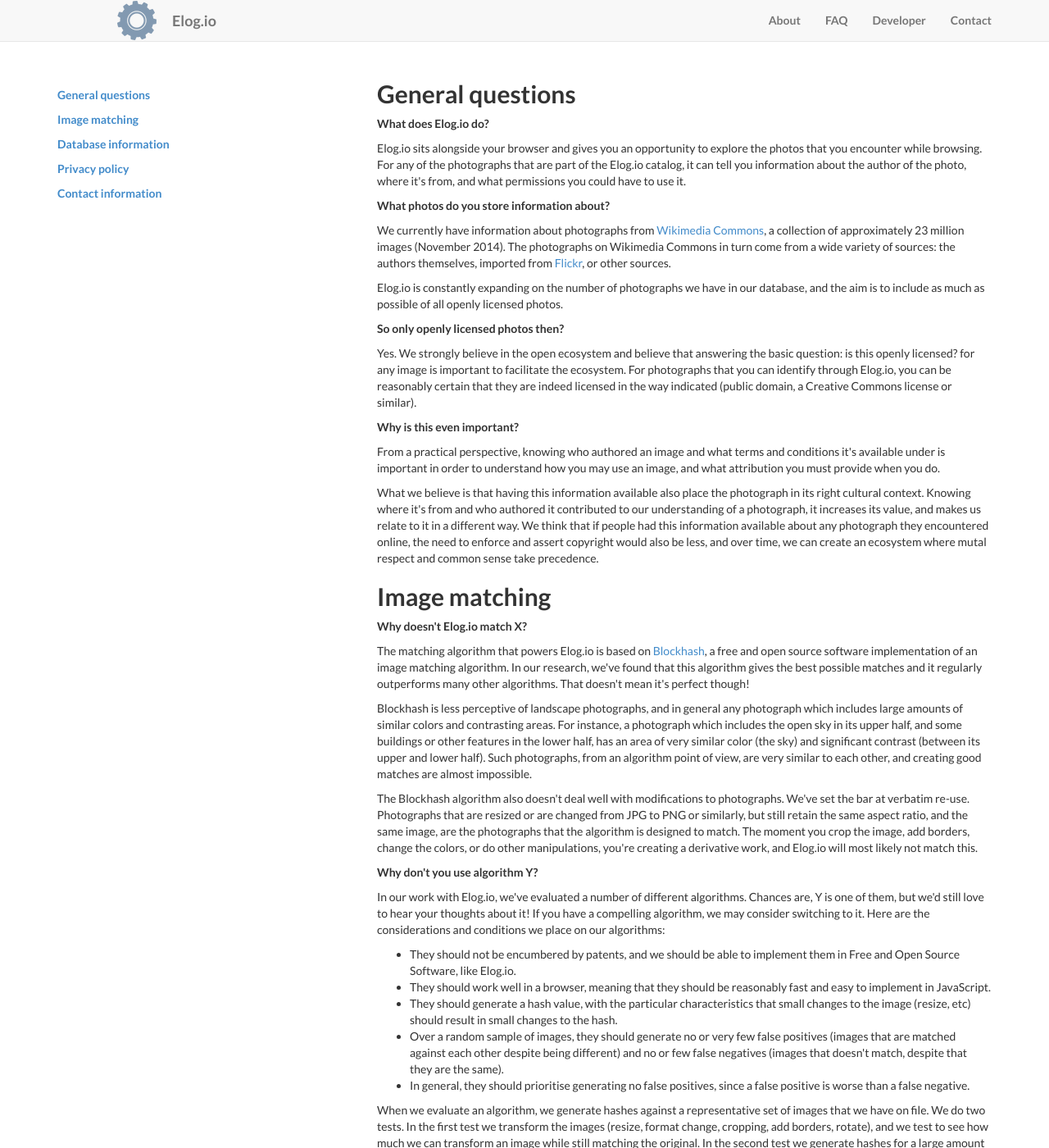
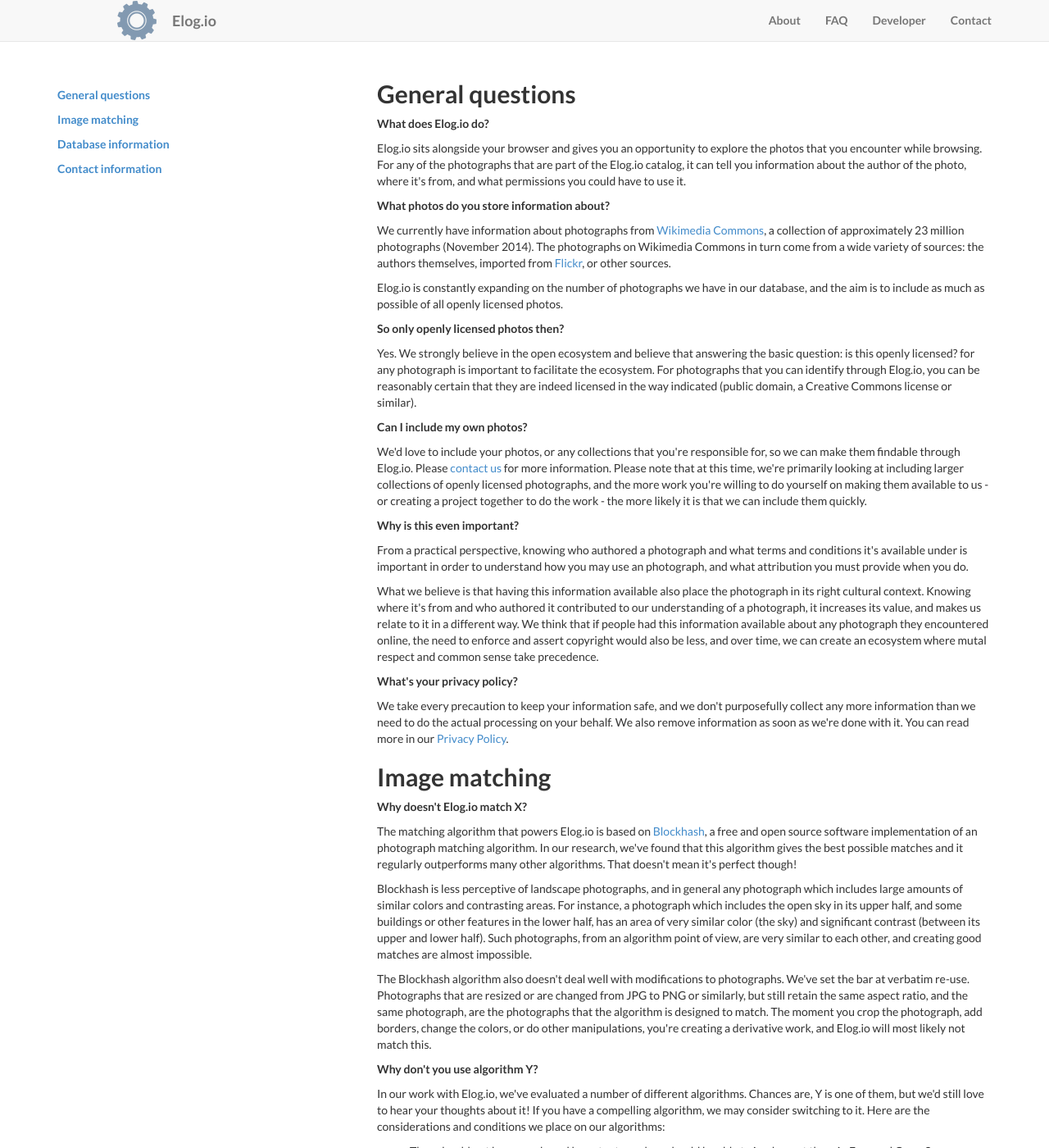
Before and after one commit to commonsmachinery/elogio, a Jekyll site: the page built from faq.html, in a window 1280 px wide and 1400 px high. Shown: the whole window at 82% size. Built offline with Jekyll 4.4.1, drawn with Linux system fonts in a browser that asks for light colours; nearby versions of some CDN libraries; library files that are not in the unit come from our copies; some of the changed text lies outside the part shown.

Commit message:
Updated FAQ and started dev information

```diff
--- a/_includes/footer.html
+++ b/_includes/footer.html
@@ -5,15 +5,19 @@
             <div class="col-md-8">
                 <ul class="list-inline">
                     <li>
-                        <a href="#home">Home</a>
+                        <a href="/">Home</a>
                     </li>
                     <li class="footer-menu-divider">&sdot;</li>
                     <li>
-                        <a href="#about">About</a>
+                        <a href="/faq/">FAQ</a>
                     </li>
                     <li class="footer-menu-divider">&sdot;</li>
                     <li>
-                        <a href="#services">Services</a>
+                        <a href="/privacy/">Privacy Policy</a>
+                    </li>
+                    <li class="footer-menu-divider">&sdot;</li>
+                    <li>
+                        <a href="/dev/">Developer</a>
                     </li>
                     <li class="footer-menu-divider">&sdot;</li>
                     <li>
--- a/_includes/navigation.html
+++ b/_includes/navigation.html
@@ -18,10 +18,10 @@
                     <a href="#features">About</a>
                 </li>
                 <li>
-                    <a href="#">FAQ</a>
+                    <a href="/faq/">FAQ</a>
                 </li>
                 <li>
-                    <a href="#">Developer</a>
+                    <a href="/dev/">Developer</a>
                 </li>
                 <li>
                     <a href="#contact">Contact</a>
--- a/_layouts/faq.html
+++ b/_layouts/faq.html
@@ -10,7 +10,6 @@
                 <p><a href="#general">General questions</a></p>
                 <p><a href="#matching">Image matching</a></p>
                 <p><a href="#database">Database information</a></p>
-                <p><a href="#privacy">Privacy policy</a></p>
                 <p><a href="#contact">Contact information</a></p>
             </div>
             <div class="col-md-2">
--- a/faq.html
+++ b/faq.html
@@ -19,7 +19,7 @@
 <p>
  We currently have information about photographs from
  <a href="http://commons.wikipedia.org">Wikimedia Commons</a>, a collection
- of approximately 23 million images (November 2014). The photographs on
+ of approximately 23 million photographs (November 2014). The photographs on
  Wikimedia Commons in turn come from a wide variety of sources: the authors
  themselves, imported from <a href="http://flickr.com">Flickr</a>, or other
  sources.
@@ -33,17 +33,28 @@
 <p><strong>So only openly licensed photos then?</strong></p>
 <p>
  Yes. We strongly believe in the open ecosystem and believe that answering
- the basic question: is this openly licensed? for any image is important to
+ the basic question: is this openly licensed? for any photograph is important to
  facilitate the ecosystem. For photographs that you can identify through
  Elog.io, you can be reasonably certain that they are indeed licensed in the
  way indicated (public domain, a Creative Commons license or similar).
 </p>
 
+<p><strong>Can I include my own photos?</strong></p>
+<p>
+ We'd love to include your photos, or any collections that you're responsible
+ for, so we can make them findable through Elog.io. Please
+ <a href="#contact">contact us</a> for more information. Please note that at
+ this time, we're primarily looking at including larger collections of openly
+ licensed photographs, and the more work you're willing to do yourself on
+ making them available to us - or creating a project together to do the work -
+ the more likely it is that we can include them quickly.
+</p>
+
 <p><strong>Why is this even important?</strong></p>
 <p>
- From a practical perspective, knowing who authored an image and what terms
+ From a practical perspective, knowing who authored a photograph and what terms
  and conditions it's available under is important in order to understand how
- you may use an image, and what attribution you must provide when you do.
+ you may use an photograph, and what attribution you must provide when you do.
 </p>
 <p>
  What we believe is that having this information available also place the
@@ -56,12 +67,20 @@
  sense take precedence.
 </p>
 
+<p><strong>What's your privacy policy?</strong></p>
+<p>
+ We take every precaution to keep your information safe, and we don't
+ purposefully collect any more information than we need to do the actual
+ processing on your behalf. We also remove information as soon as we're
+ done with it. You can read more in our <a href="/privacy/">Privacy Policy</a>.
+</p>
+
 <a name="matching"></a><h2>Image matching</h2>
 <p><strong>Why doesn't Elog.io match X?</strong></p>
 <p>
  The matching algorithm that powers Elog.io is based on
  <a href="http://blockhash.io">Blockhash</a>, a free and open source software
- implementation of an image matching algorithm. In our research, we've found
+ implementation of an photograph matching algorithm. In our research, we've found
  that this algorithm gives the best possible matches and it regularly
  outperforms many other algorithms. That doesn't mean it's perfect though!
 </p>
@@ -79,8 +98,8 @@
  The Blockhash algorithm also doesn't deal well with modifications to
  photographs. We've set the bar at verbatim re-use. Photographs that are
  resized or are changed from JPG to PNG or similarly, but still retain the
- same aspect ratio, and the same image, are the photographs that the algorithm
- is designed to match. The moment you crop the image, add borders, change the
+ same aspect ratio, and the same photograph, are the photographs that the algorithm
+ is designed to match. The moment you crop the photograph, add borders, change the
  colors, or do other manipulations, you're creating a derivative work, and
  Elog.io will most likely not match this.
 </p>
@@ -95,17 +114,17 @@
 <ul>
  <li>They should not be encumbered by patents, and we should be able to implement them in Free and Open Source Software, like Elog.io.</li>
  <li>They should work well in a browser, meaning that they should be reasonably fast and easy to implement in JavaScript.</li>
- <li>They should generate a hash value, with the particular characteristics that small changes to the image (resize, etc) should result in small changes to the hash.</li>
- <li>Over a random sample of images, they should generate no or very few false positives (images that are matched against each other despite being different) and no or few false negatives (images that doesn't match, despite that they are the same).</li>
+ <li>They should generate a hash value, with the particular characteristics that small changes to the photograph (resize, etc) should result in small changes to the hash.</li>
+ <li>Over a random sample of photographs, they should generate no or very few false positives (photographs that are matched against each other despite being different) and no or few false negatives (photographs that doesn't match, despite that they are the same).</li>
  <li>In general, they should prioritise generating no false positives, since a false positive is worse than a false negative.</li>
 </ul>
 <p>
  When we evaluate an algorithm, we generate hashes against a
- representative set of images that we have on file. We do two tests. In the
- first test we transform the images (resize, format change, cropping,
- add borders, rotate), and we test to see how much we can transform an image
+ representative set of photographs that we have on file. We do two tests. In the
+ first test we transform the photographs (resize, format change, cropping,
+ add borders, rotate), and we test to see how much we can transform a photograph
  while still matching the original. In the second test we generate hashes
- for a large amount of images and we cross compare them against each other.
+ for a large amount of photographs and we cross compare them against each other.
  We calculate the hamming distance (number of bits that differ) between the
  hashes and find out how often we would get false positives.
 </p>
@@ -117,9 +136,55 @@
  The easiest way is that you fork <a href="http://github.com/commonsmachinery/blockhash">Blockhash on Github</a> and create an implementation with your
  algorithm. You can then submit a pull request and/or create an issue with
  a reference to your fork, to allow us to pull your code to test it.
+</p>
 
 <a name="database"></a><h2>Database information</h2>
-<a name="privacy"></a><h2>Privacy policy</h2>
+<p><strong>How many photographs are in your database?</strong></p>
+<p>
+As of the 18th of November 2014, we have information of 22,412,293 photographs in the
+Elog.io catalog. These photographs are exclusively from Wikimedia Commons
+and as such represent a very wide variety of photographs, most of which are
+already used elsewhere in Wikipedia.
+</p>
+
+<p><strong>What information do you store?</strong></p>
+<p>
+We store information about the author, title and license information about
+each photograph. In addition to this, we record the URLs of the photograph
+as well as at least one thumbnail or smaller resolution photograph. This is the
+information that we get from Wikimedia Commons.
+</p>
+<p>
+We supplement the information from Wikimedia Commons with our own
+calculation of a <a href="http://blockhash.io">Blockhash</a> value for each
+photograph.
+</p>
+
 
 <a name="contact"></a><h2>Contact information</h2>
+<strong><p>Who runs this?</p></strong>
+<p>
+ The initial work of Elog.io was provided by <a href="http://commonsmachinery.se">Commons Machinery</a>, funded by the <a href="http://shuttleworthfoundation.org">Shuttleworth Foundation</a>. The project is run as a free and open source
+ project by <a href="http://about.me/jonaso">Jonas Öberg</a>. Hosting is
+ currently provided Commons Machinery.
+</p>
+
+<strong><p>Can I email you?</p></strong>
+<p>
+ We'd love to hear from you! You can email us at hello@elog.io.
+</p>
+
+<strong><p>What other ways can I get in touch?</p></strong>
+<p>
+ Email is really the key to our hearts, but you can also reach out to us
+ on <a href="http://twitter.com/elog_io">twitter (@elog_io)</a> or by
+ sending post to us at:
+</p>
+<p>
+ Elog.io<br />
+ Åsgatan 5<br />
+ 646 32 Gnesta<br />
+ SWEDEN
+</p>
+
 </div>
```
Also changed, not shown: dev.html (added, +9 -0 lines), privacy.html (added, +56 -0 lines).
